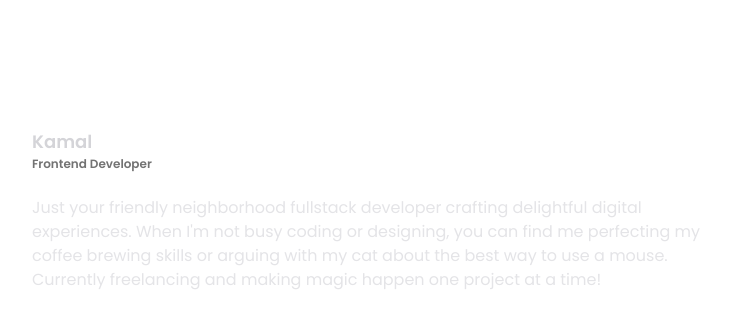
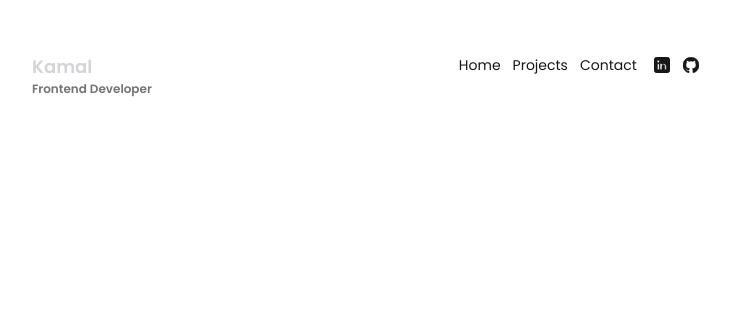
Before and after one commit to Kamaldevgn/project1, a Next.js app: page / in a window 1280 px wide. Shown: the top 328 px of the page, without its empty margins (272-1003 px from the left). Built offline with nearby package versions, Linux system fonts and the light colour scheme.

Commit message:
remove introduction insted add a navbar

```diff
--- a/app/layout.js
+++ b/app/layout.js
@@ -18,8 +18,8 @@ import Footer from '@/components/Footer';
 export default function Layout({ children }) {
   return (
     <html lang="en">
-      <body className="bg-[#141414]">
-        <main className="mx-auto py-32 relative max-w-2xl min-h-screen overflow-hidden sm:overflow-visible px-6 sm:px-0">
+      <body className="md:max-w-2xl md:px-0 px-4 mx-auto mt-8 bg-[#141414]">
+        <main>
           <div className="min-h-screen flex flex-col">
             {/* <Header /> */}
             <main>
@@ -32,3 +32,5 @@ export default function Layout({ children }) {
     </html>
   );
 }
+
+// className="mx-auto py-32 relative max-w-2xl min-h-screen overflow-hidden sm:overflow-visible px-6 sm:px-0"
--- a/app/page.js
+++ b/app/page.js
@@ -2,11 +2,43 @@ export default function Home() {
   return (
     <section>
       {/* introduction section */}
-      <div className="flex flex-col w-full h-full">
-        <p className="text-lg font-semibold text-zinc-300 ">Kamal</p>
-        <p className="text-xs font-semibold text-neutral-500 font-poppins">Frontend Developer</p>
-        <div className="w-auto text-zinc-200 text-base font-poppins py-6">
-          <p>Just your friendly neighborhood fullstack developer crafting delightful digital experiences. When I'm not busy coding or designing, you can find me perfecting my coffee brewing skills or arguing with my cat about the best way to use a mouse. Currently freelancing and making magic happen one project at a time!</p>
+      <div className="my-5 flex items-center justify-between">
+        <div className="flex flex-col w-full h-full">
+          <p className="text-lg font-semibold text-zinc-300 ">Kamal</p>
+          <p className="text-xs font-semibold text-neutral-500 font-poppins">Frontend Developer</p>
+        </div>
+        <div className=" mb-5 flex gap-3 items-center text-sm">
+          <a href="">Home</a>
+          <a href="">Projects</a>
+          <a href="">Contact</a>
+          <div className="flex gap-1 items-center">
+            <a target="_blank" className="p-[0.3rem] hover:bg-white rounded-md hover:text-black transition-colors duration-400" href="https://www.linkedin.com/in/kamalpreet-singh-a54351322/">
+              <svg
+                xmlns="http://www.w3.org/2000/svg"
+                width="1rem"
+                height="1rem"
+                viewBox="0 0 24 24"
+                fill="currentColor"
+                stroke="currentColor"
+              >
+                <path d="M19 0h-14c-2.761 0-5 2.239-5 5v14c0 2.761 2.239 5 5 5h14c2.761 0 5-2.239 5-5v-14c0-2.761-2.239-5-5-5zm-11 19h-3v-9h3v9zm-1.5-10.5c-.967 0-1.75-.784-1.75-1.75s.783-1.75 1.75-1.75 1.75.784 1.75 1.75-.784 1.75-1.75 1.75zm12.5 10.5h-3v-5.5c0-1.1-.9-2-2-2s-2 .9-2 2v5.5h-3v-9h3v1.25c.591-.885 1.567-1.25 2.5-1.25 2.209 0 4 1.791 4 4v5.75z"/>
+              </svg>
+            </a>
+            <a href="https://github.com/Kamaldevgn" className="p-[0.3rem] hover:bg-white rounded-md hover:text-black transition-colors duration-400" target="_blank">
+              <svg
+                xmlns="http://www.w3.org/2000/svg"
+                width="1rem"
+                height="1rem"
+                viewBox="0 0 24 24"
+                fill="currentColor"
+                stroke="currentColor"
+              >
+                <path
+                  d="M12 .297c-6.63 0-12 5.373-12 12 0 5.303 3.438 9.8 8.207 11.385.6.113.793-.263.793-.58 0-.287-.01-1.044-.015-2.05-3.338.726-4.043-1.61-4.043-1.61-.546-1.387-1.333-1.756-1.333-1.756-1.089-.744.083-.729.083-.729 1.205.085 1.838 1.236 1.838 1.236 1.07 1.835 2.809 1.304 3.495.997.108-.775.418-1.305.76-1.605-2.665-.307-5.466-1.333-5.466-5.93 0-1.31.467-2.38 1.236-3.22-.123-.303-.535-1.527.117-3.18 0 0 1.008-.322 3.3 1.23.957-.266 1.983-.398 3.003-.403 1.02.005 2.047.137 3.003.403 2.29-1.552 3.296-1.23 3.296-1.23.653 1.653.241 2.877.118 3.18.77.84 1.235 1.91 1.235 3.22 0 4.61-2.805 5.62-5.475 5.92.43.37.81 1.1.81 2.22 0 1.605-.015 2.895-.015 3.285 0 .32.19.7.8.58C20.565 22.093 24 17.595 24 12.297c0-6.627-5.373-12-12-12"
+                />
+              </svg>
+            </a>
+          </div>
         </div>
       </div>
     </section>
```
